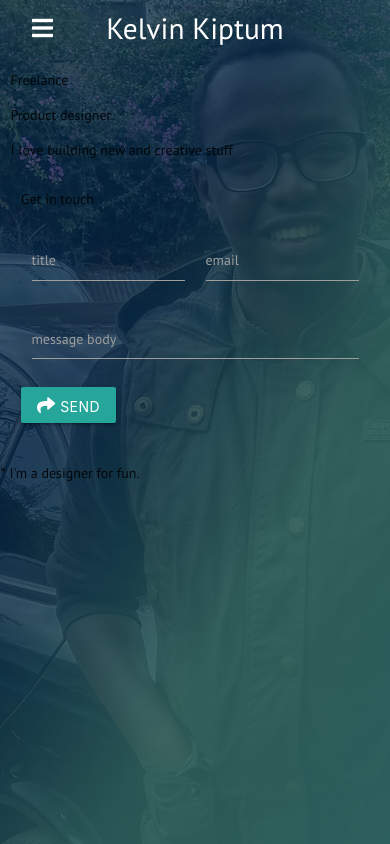
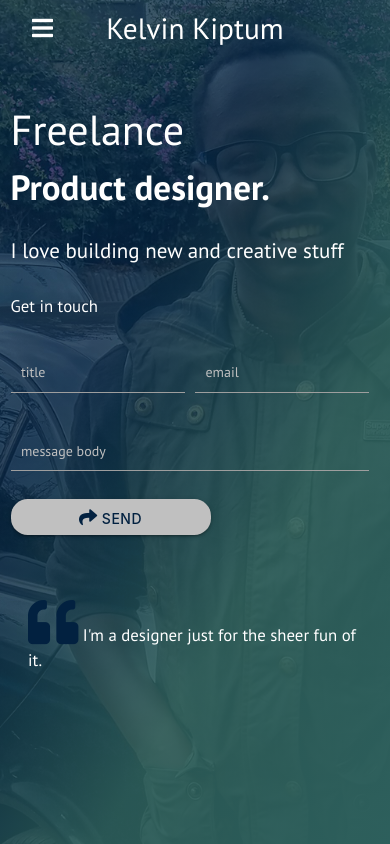
Before and after one commit to kelvink96/freelance_portfolio, a plain HTML site: page index.html in a window 390 px wide. Drawn offline with Linux system fonts and the light colour scheme.

Commit message:
design complete for devices bigger than tablets

```diff
--- /dev/null
+++ b/assets/css/colors.sass
@@ -0,0 +1,7 @@
+//color variables
+$dull-green: #2D5F5C
+$dull-blue: #1E4258
+$dull-purple: #4A4B69
+$dark-navy-blue: #022140
+$bright-dull-blue: #265078
+$light-grey: #c0c0c0
--- /dev/null
+++ b/assets/css/input.sass
@@ -0,0 +1,34 @@
+@import colors
+
+/* label color */
+.input-field label
+  color: $light-grey
+
+/* label focus color */
+textarea:focus + label,
+.input-field input[type=email]:focus + label,
+.input-field input[type=text]:focus + label
+  color: white !important
+
+/* label underline focus color */
+textarea:focus,
+.input-field input[type=email]:focus,
+.input-field input[type=text]:focus
+  border-bottom: 1px solid white !important
+  box-shadow: 0 1px 0 0 white !important
+
+/* valid color */
+.input-field input[type=email].valid,
+.input-field input[type=text].valid
+  border-bottom: 1px solid yellow !important
+  box-shadow: 0 1px 0 0 yellow !important
+
+/* invalid color */
+.input-field input[type=email].invalid,
+.input-field input[type=text].invalid
+  border-bottom: 1px solid red !important
+  box-shadow: 0 1px 0 0 red !important
+
+/* icon prefix focus color */
+.input-field .prefix.active
+  color: white
--- a/assets/css/styles.sass
+++ b/assets/css/styles.sass
@@ -1,18 +1,27 @@
 @import url("materialize.min.css")
 @import url("all.min.css")
 @import url("../fonts/pt_sans.css")
-
-//color variables
-$dull-green: #2D5F5C
-$dull-blue: #1E4258
-$dull-purple: #4A4B69
-$dark-navy-blue: #022140
-$bright-dull-blue: #265078
+@import colors
+@import input
 
 html, body
   height: 100%
   margin: 0
   font-family: "PT Sans"
+
+.btn-grey
+  width: 200px
+  background: $light-grey
+  color: $dark-navy-blue
+  font-weight: 500
+  border-radius: 1.2em
+
+  &:hover,
+  &:focus
+    background: $dark-navy-blue
+    color: white
+    transition: all ease 200ms
+    box-shadow: none
 
 body
   .wrapper
@@ -32,3 +41,43 @@ body
         li
           i
             padding: 0 .5em
+
+    .main-body, .footer
+      p
+        color: white
+        margin: 0
+
+    .main-body
+      margin-top: 3em
+
+      .main-title
+        font-size: 3em
+
+      .user-career
+        font-size: 2.5em
+        font-weight: 600
+
+      .user-motto
+        font-size: 1.5em
+        margin-top: 1em
+
+      .contact-form
+        padding: 0 !important
+        margin-top: 2em
+
+        .form-title
+          font-size: 1.2em
+          margin-bottom: 1em
+
+        .col
+          padding-left: 0
+
+    .footer
+      margin-top: 3em
+      padding: 0 2em
+
+      i
+        color: $dark-navy-blue
+
+      p
+        font-size: 1.2em
--- a/index.html
+++ b/index.html
@@ -40,31 +40,31 @@
 
     <div class="main-body row ">
         <div class="col m5 s12 offset-m7">
-            <p>Freelance</p>
-            <p>Product designer.</p>
-            <p>I love building new and creative stuff</p>
+            <p class="main-title">Freelance</p>
+            <p class="user-career">Product designer.</p>
+            <p class="user-motto">I love building new and creative stuff</p>
 
             <div class="contact-form row col s12">
-                <p>Get in touch</p>
+                <p class="form-title">Get in touch</p>
                 <div class="input-field col s6">
                     <input type="text" id="title">
                     <label for="title">title</label>
                 </div>
                 <div class="input-field col s6">
-                    <input type="text" id="email">
+                    <input type="email" id="email">
                     <label for="email">email</label>
                 </div>
                 <div class="input-field col s12">
                     <textarea name="" id="body" cols="30" rows="10" class="materialize-textarea"></textarea>
                     <label for="body">message body</label>
                 </div>
-                <button class="btn"><i class="fas fa-share"></i> send</button>
+                <button class="btn btn-grey"><i class="fas fa-share fa-1x"></i>&nbsp;send</button>
             </div>
         </div>
     </div>
 
     <div class="footer">
-        <p><b>"</b> I'm a designer for fun.</p>
+        <p><i class="fas fa-quote-left fa-3x"></i> I'm a designer just for the sheer fun of it.</p>
     </div>
 </div>
 <script src="assets/js/materialize.min.js"></script>
```
Also changed, not shown: assets/css/colors.css (added), assets/css/input.css (added), assets/css/styles.css.
